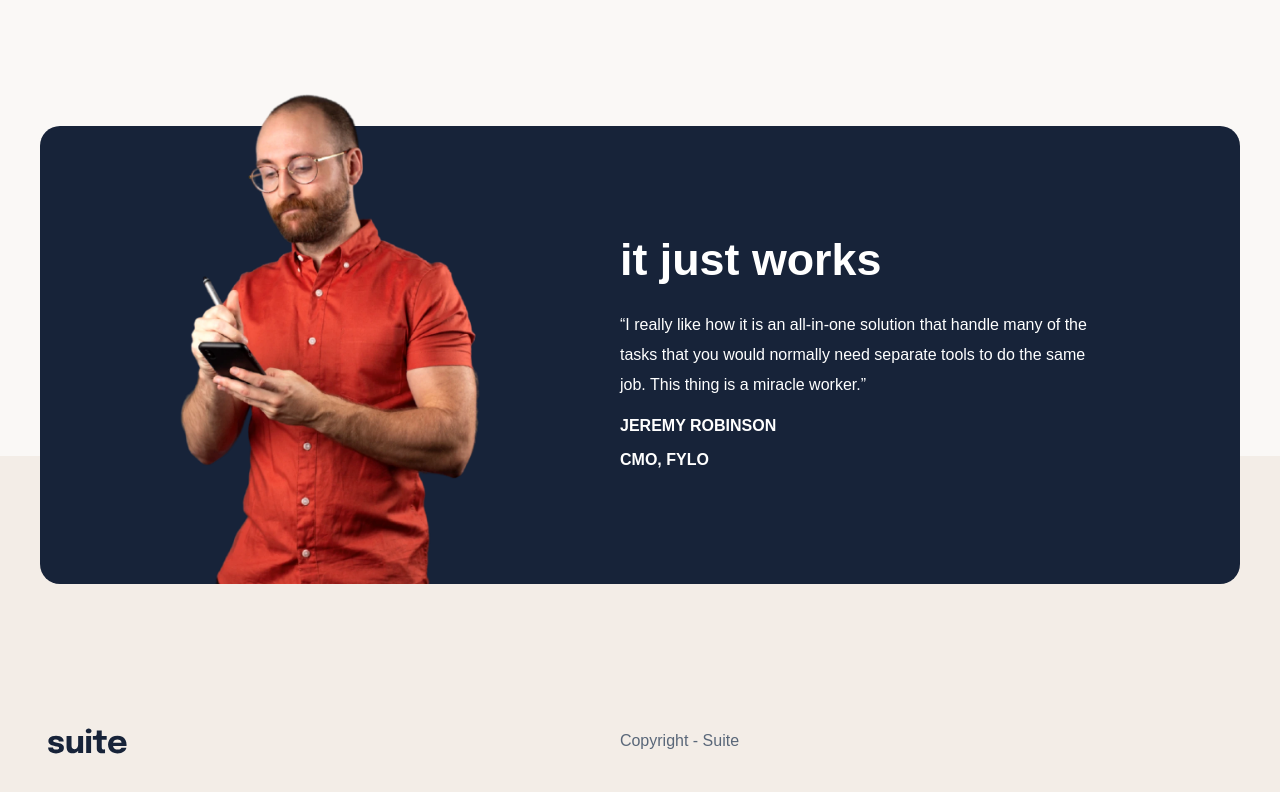
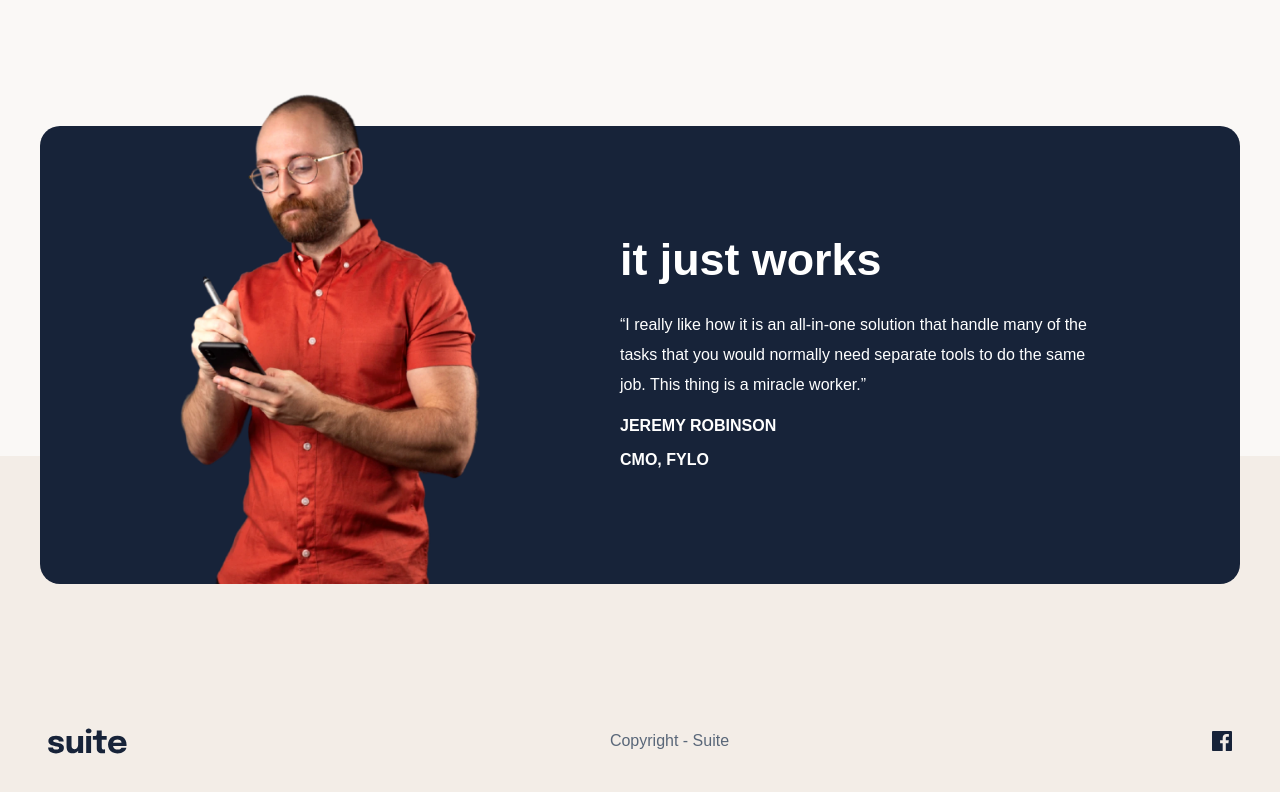
Before and after one commit to ssoufiane0/Suite-Landing-Page, a plain HTML site: page index.html in a window 1280 px wide. Shown: the part 728-1520 px from the top of the page. Drawn offline with Linux system fonts and the light colour scheme; the site is published under a folder, as on GitHub Pages, so addresses that start at the root find nothing.

Commit message:
Update index.html

```diff
--- a/index.html
+++ b/index.html
@@ -56,7 +56,7 @@
         <div>
             <img src="logo.svg" alt="">
             <p>Copyright - Suite</p>
-            <img src="/icon-facebook.svg" alt="">
+            <img src="icon-facebook.svg" alt="">
         </div>
     </footer>
 </body>
```
